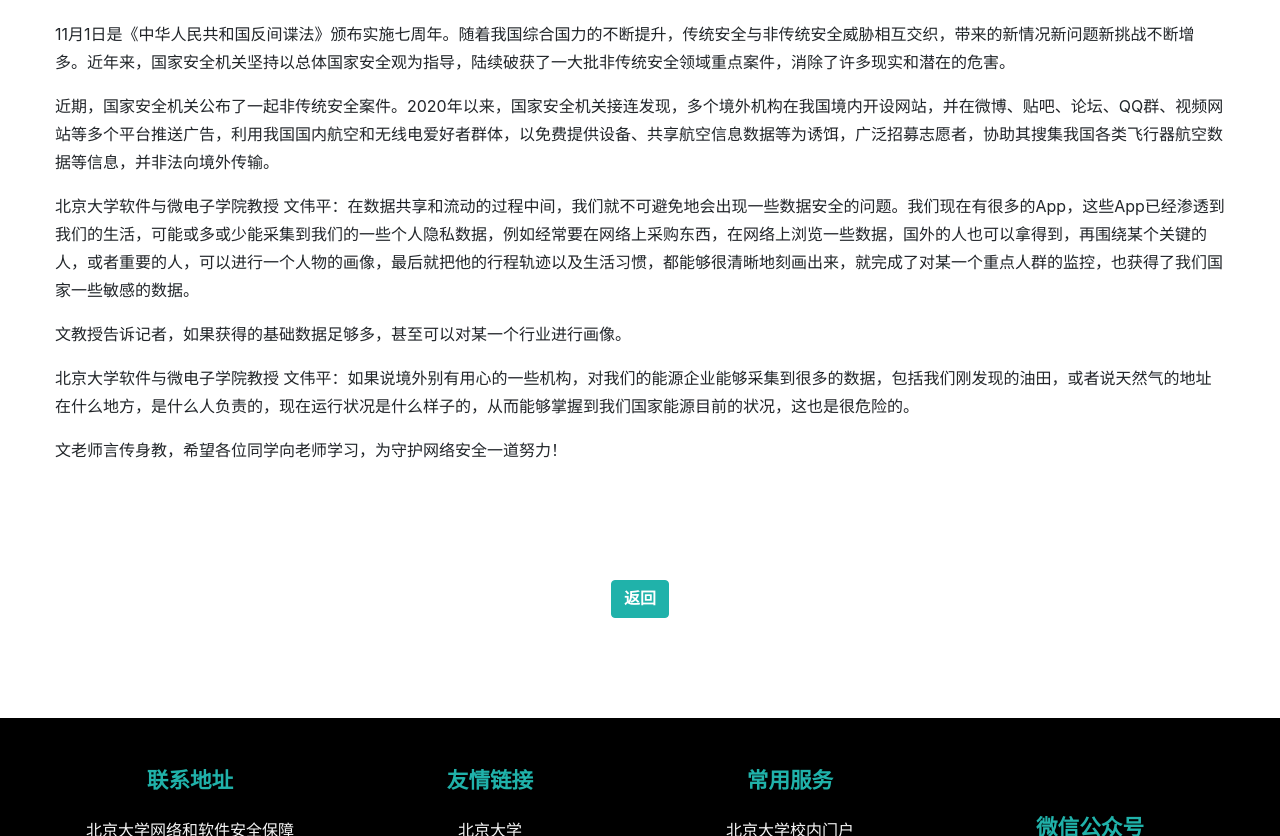
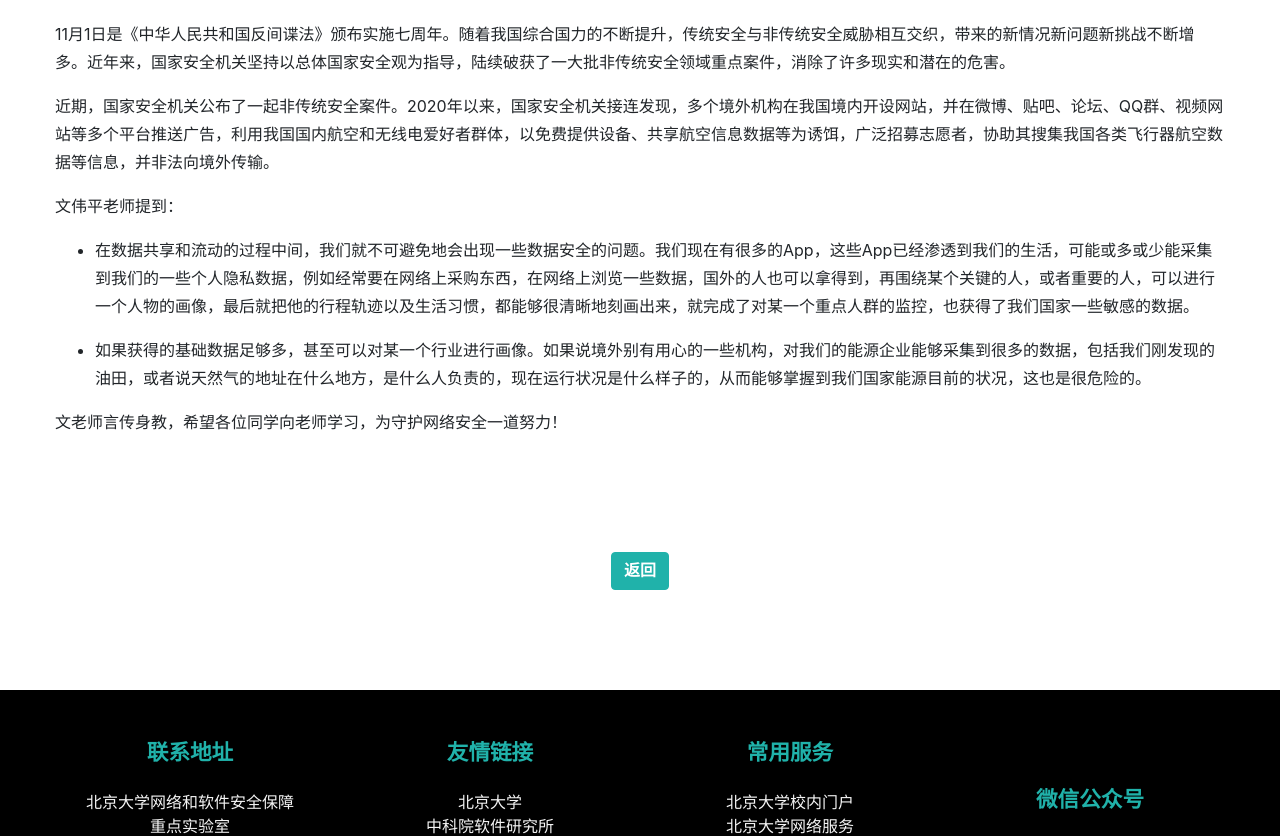
Before and after one commit to xxycfhb/xxycfhb.github.io, a Jekyll site: the page built from _posts/notice/2021-11-2-notice-14.md, in a window 1280 px wide and 900 px high, scrolled down 597 px, cut to the strip 64-900 px from the top of the window. Built offline with Jekyll 4.4.1, drawn with Linux system fonts in a browser that asks for light colours; some web fonts are replaced.

Commit message:
Update 2021-11-2-notice-14.md

```diff
--- a/_posts/notice/2021-11-2-notice-14.md
+++ b/_posts/notice/2021-11-2-notice-14.md
@@ -15,14 +15,17 @@ categories:
 <iframe src="//player.bilibili.com/player.html?aid=293906345&bvid=BV18F411a7m4&cid=435093563&page=1" scrolling="no" border="0" frameborder="no" framespacing="0" allowfullscreen="true"> </iframe>
 </p>
 
+
 11月1日是《中华人民共和国反间谍法》颁布实施七周年。随着我国综合国力的不断提升，传统安全与非传统安全威胁相互交织，带来的新情况新问题新挑战不断增多。近年来，国家安全机关坚持以总体国家安全观为指导，陆续破获了一大批非传统安全领域重点案件，消除了许多现实和潜在的危害。
 
 近期，国家安全机关公布了一起非传统安全案件。2020年以来，国家安全机关接连发现，多个境外机构在我国境内开设网站，并在微博、贴吧、论坛、QQ群、视频网站等多个平台推送广告，利用我国国内航空和无线电爱好者群体，以免费提供设备、共享航空信息数据等为诱饵，广泛招募志愿者，协助其搜集我国各类飞行器航空数据等信息，并非法向境外传输。
 
-北京大学软件与微电子学院教授 文伟平：在数据共享和流动的过程中间，我们就不可避免地会出现一些数据安全的问题。我们现在有很多的App，这些App已经渗透到我们的生活，可能或多或少能采集到我们的一些个人隐私数据，例如经常要在网络上采购东西，在网络上浏览一些数据，国外的人也可以拿得到，再围绕某个关键的人，或者重要的人，可以进行一个人物的画像，最后就把他的行程轨迹以及生活习惯，都能够很清晰地刻画出来，就完成了对某一个重点人群的监控，也获得了我们国家一些敏感的数据。
+文伟平老师提到：
 
-文教授告诉记者，如果获得的基础数据足够多，甚至可以对某一个行业进行画像。
++ 在数据共享和流动的过程中间，我们就不可避免地会出现一些数据安全的问题。我们现在有很多的App，这些App已经渗透到我们的生活，可能或多或少能采集到我们的一些个人隐私数据，例如经常要在网络上采购东西，在网络上浏览一些数据，国外的人也可以拿得到，再围绕某个关键的人，或者重要的人，可以进行一个人物的画像，最后就把他的行程轨迹以及生活习惯，都能够很清晰地刻画出来，就完成了对某一个重点人群的监控，也获得了我们国家一些敏感的数据。
 
-北京大学软件与微电子学院教授 文伟平：如果说境外别有用心的一些机构，对我们的能源企业能够采集到很多的数据，包括我们刚发现的油田，或者说天然气的地址在什么地方，是什么人负责的，现在运行状况是什么样子的，从而能够掌握到我们国家能源目前的状况，这也是很危险的。
++ 如果获得的基础数据足够多，甚至可以对某一个行业进行画像。如果说境外别有用心的一些机构，对我们的能源企业能够采集到很多的数据，包括我们刚发现的油田，或者说天然气的地址在什么地方，是什么人负责的，现在运行状况是什么样子的，从而能够掌握到我们国家能源目前的状况，这也是很危险的。
+
+
 
 文老师言传身教，希望各位同学向老师学习，为守护网络安全一道努力！
```
